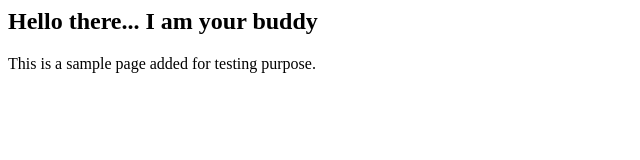
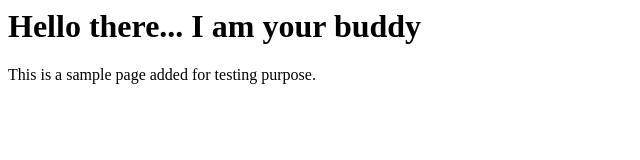
Before and after one commit to tejaswiniwp/test_pull, a plain HTML site: page index.html in a window 1280 px wide. Shown: the whole page, without its empty margins (0-640 px from the left). Drawn offline with Linux system fonts and the light colour scheme.

Commit message:
Changed content

```diff
--- a/index.html
+++ b/index.html
@@ -1,4 +1,4 @@
 <html>
-  <h2>Hello there... I am your buddy</h2>
+  <h1>Hello there... I am your buddy</h1>
   <p>This is a sample page added for testing purpose.</p>
 </html>
```
